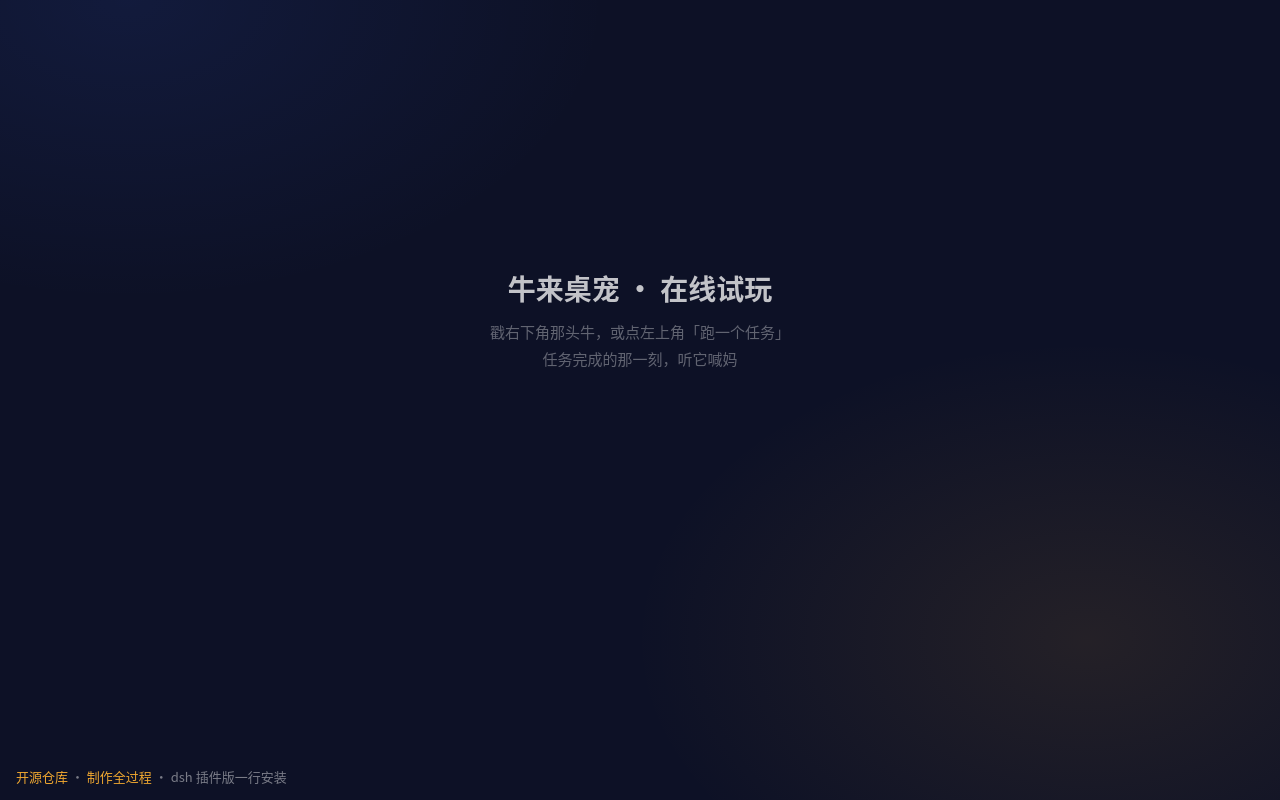
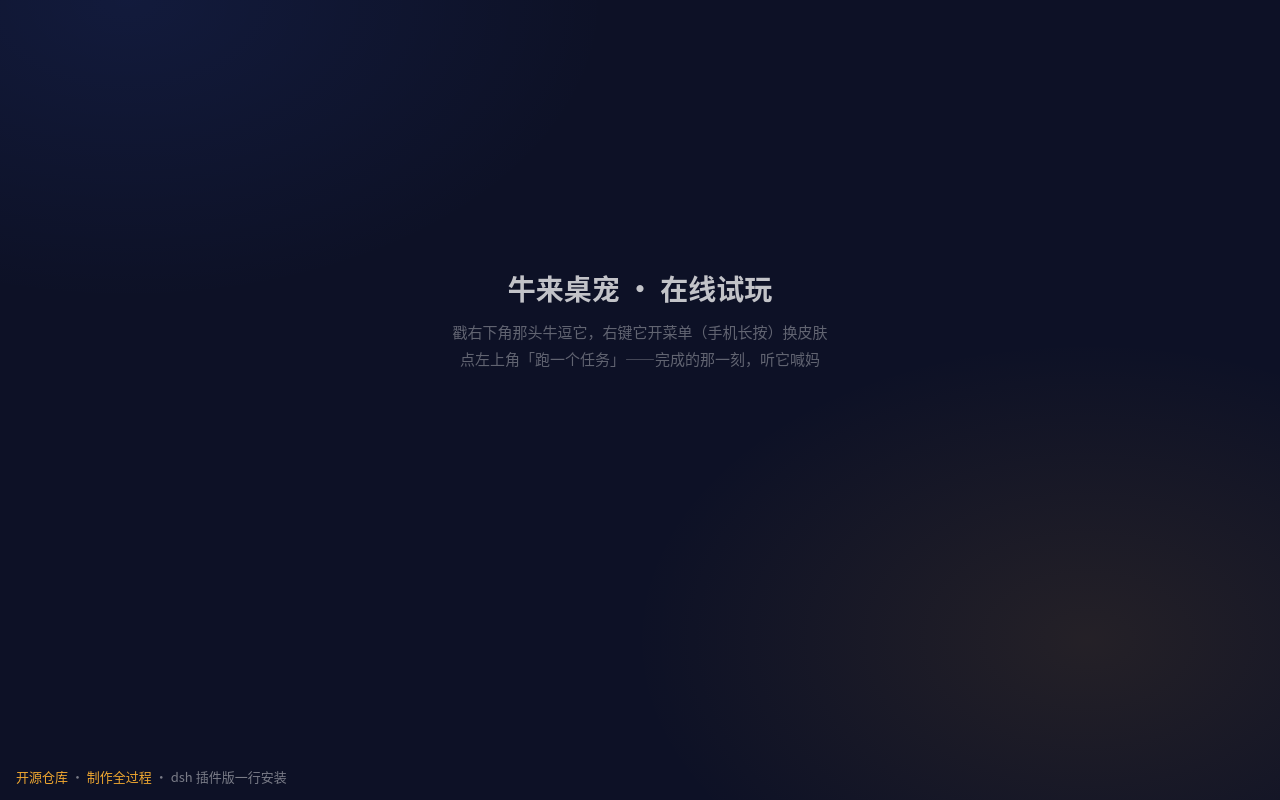
Before and after one commit to whitefirer/dsh-niulai-pet, a website with bundled scripts: page demo/index.html in a window 1280 px wide. Built offline with nearby package versions, Linux system fonts and the light colour scheme.

Commit message:
docs: 试玩页提示补菜单开法（右键/手机长按）

```diff
--- a/demo/index.html
+++ b/demo/index.html
@@ -34,7 +34,7 @@
 <body>
   <div class="hero">
     <h1>牛来桌宠 · 在线试玩</h1>
-    <p>戳右下角那头牛，或点左上角「跑一个任务」<br>任务完成的那一刻，听它喊妈</p>
+    <p>戳右下角那头牛逗它，右键它开菜单（手机长按）换皮肤<br>点左上角「跑一个任务」——完成的那一刻，听它喊妈</p>
   </div>
   <div class="links">
     <a href="https://github.com/whitefirer/dsh-niulai-pet">开源仓库</a> ·
```
